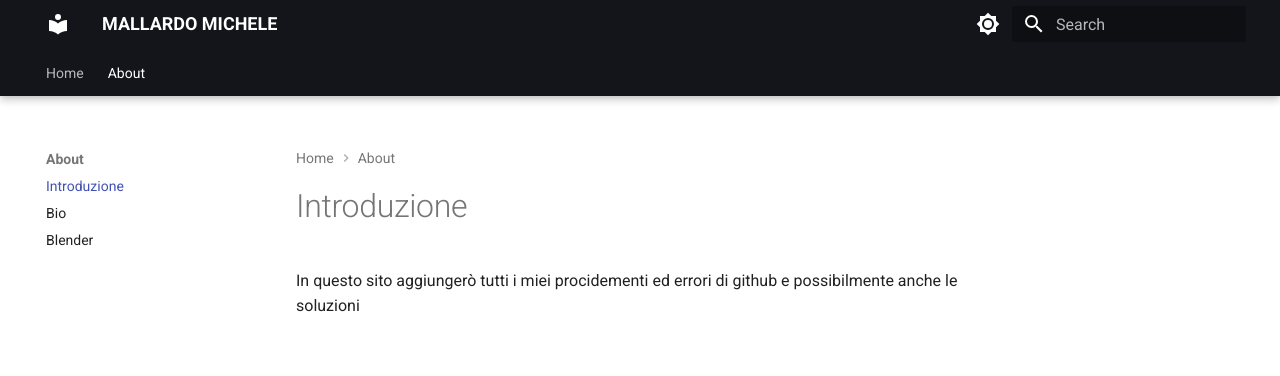
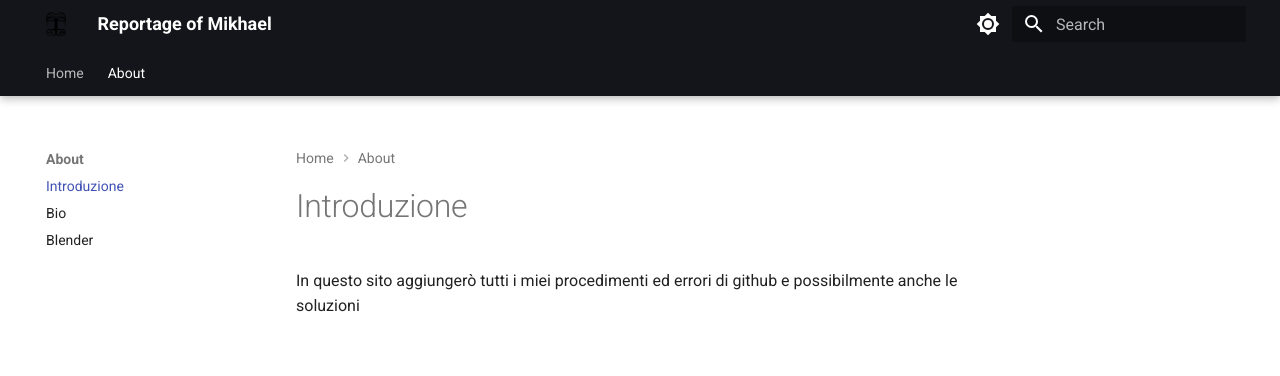
Before and after one commit to Mikhael-31/NTA, an MkDocs documentation site: the page built from docs/about/introduzione.md, in a window 1280 px wide. Shown: the top 376 px of the page. Built offline with MkDocs 1.6.1 and Material for MkDocs 9.7.7, drawn with Linux system fonts in a browser that asks for light colours.

Commit message:
cambiologo

```diff
--- a/docs/about/introduzione.md
+++ b/docs/about/introduzione.md
@@ -1 +1 @@
-In questo sito aggiungerò tutti i miei procidementi ed errori di github e possibilmente anche le soluzioni
+In questo sito aggiungerò tutti i miei procedimenti ed errori di github e possibilmente anche le soluzioni
--- a/mkdocs.yml
+++ b/mkdocs.yml
@@ -1,7 +1,8 @@
-site_name: MALLARDO MICHELE
+site_name: Reportage of Mikhael
 site_url: https://mydomain.org/mysite
 theme:
   name: material
+  logo: logoillustrator.png
   theme:
   palette:
 
```
Also changed, not shown: docs/about/Blender.md (+1 -1 lines), docs/index.md (+3 -0 lines), docs/logoillustrator.png (added).
